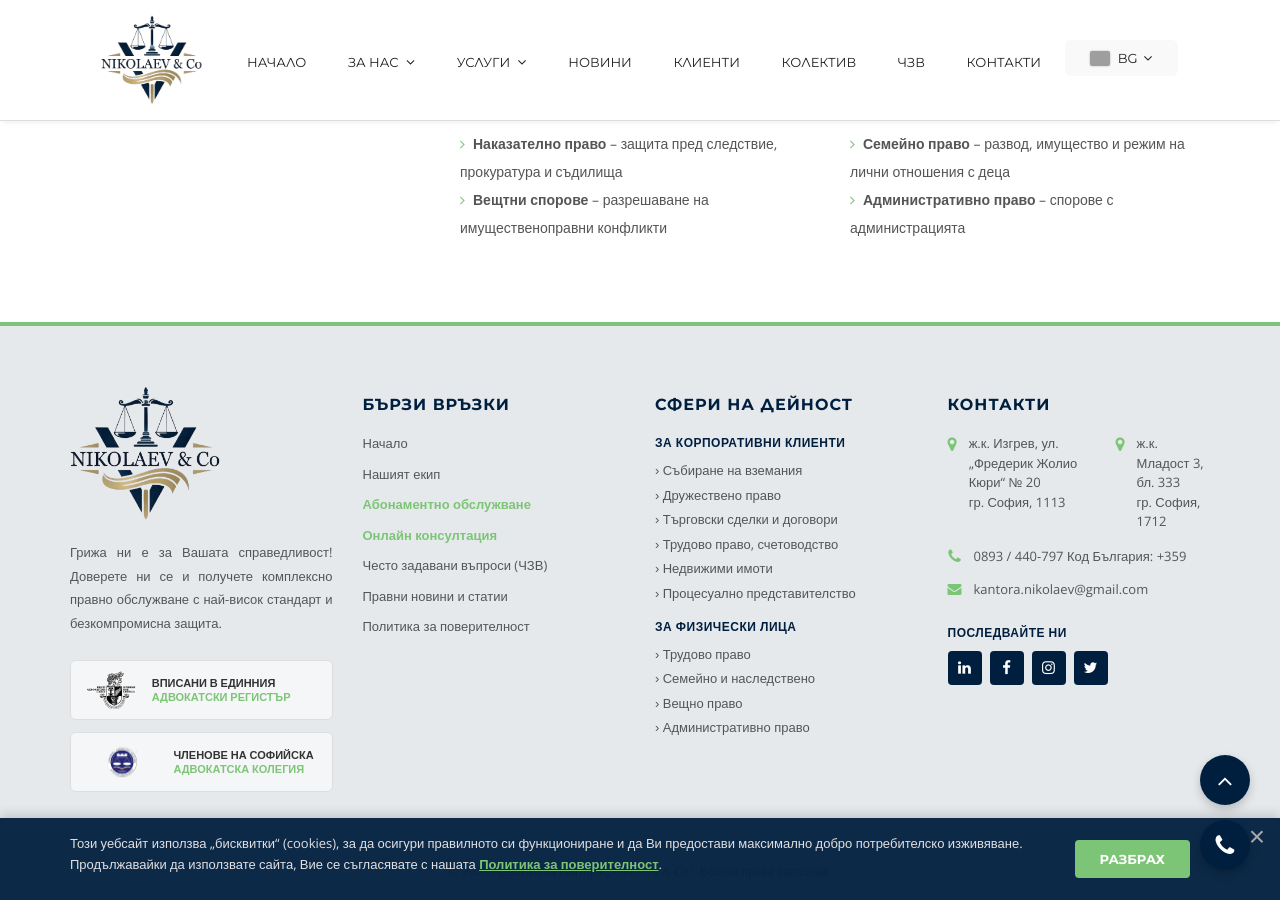
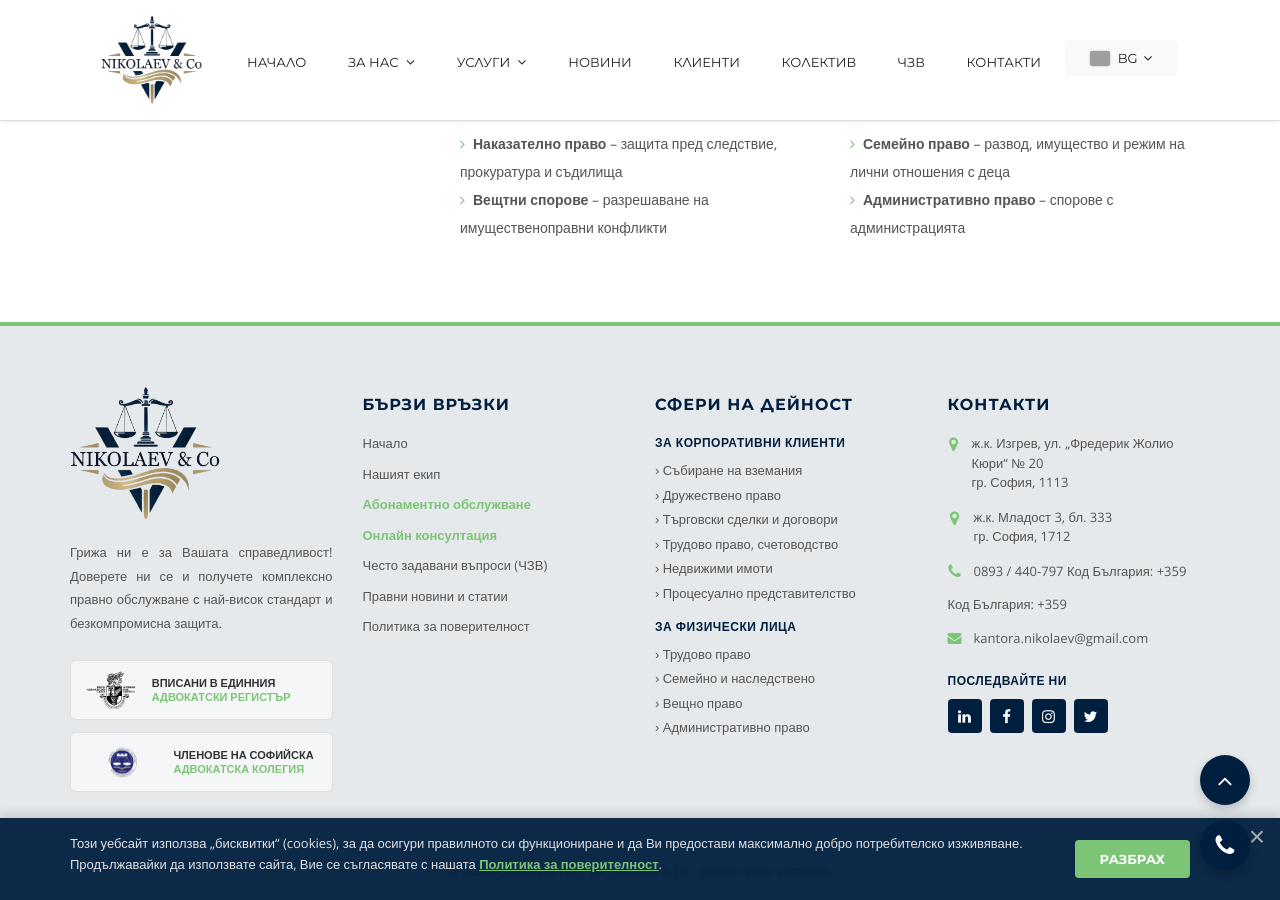
Before and after one commit to NikolaiNikolaev/law-page, a Jekyll site: the page built from kolektiv/advokat-iva-hairedinska.html, in a window 1280 px wide and 900 px high, scrolled down 1471 px. Built offline with Jekyll 4.4.1, drawn with Linux system fonts in a browser that asks for light colours; grey boxes are pictures that could not be loaded.

Commit message:
Update footer.html

```diff
--- a/_includes/footer.html
+++ b/_includes/footer.html
@@ -62,13 +62,22 @@
                 <div style="display: flex; align-items: flex-start; margin-bottom: 15px; font-size: 13px; color: #555;">
                     <i class="fa fa-map-marker" style="color: #7cc576; font-size: 16px; margin-right: 12px; margin-top: 2px; width: 14px; text-align: center;"></i>
                     <span style="line-height: 1.5;">ж.к. Изгрев, ул. „Фредерик Жолио Кюри“ № 20<br>гр. София, 1113</span>
+                </div>
+
+                <div style="display: flex; align-items: flex-start; margin-bottom: 15px; font-size: 13px; color: #555;">
                     <i class="fa fa-map-marker" style="color: #7cc576; font-size: 16px; margin-right: 12px; margin-top: 2px; width: 14px; text-align: center;"></i>
                     <span style="line-height: 1.5;">ж.к. Младост 3, бл. 333<br>гр. София, 1712</span>
                 </div>
+
                 <div style="display: flex; align-items: center; margin-bottom: 15px; font-size: 13px; color: #555;">
                     <i class="fa fa-phone" style="color: #7cc576; font-size: 16px; margin-right: 12px; width: 14px; text-align: center;"></i>
                     <span>0893 / 440-797 Код България: +359</span>
                 </div>
+
+                <div style="display: flex; align-items: center; margin-bottom: 15px; font-size: 13px; color: #555;">
+                    <span> Код България: +359</span>
+                </div>
+
                 <div style="display: flex; align-items: center; margin-bottom: 25px; font-size: 13px; color: #555;">
                     <i class="fa fa-envelope" style="color: #7cc576; font-size: 14px; margin-right: 12px; width: 14px; text-align: center;"></i>
                     <span>kantora.nikolaev@gmail.com</span>
```
